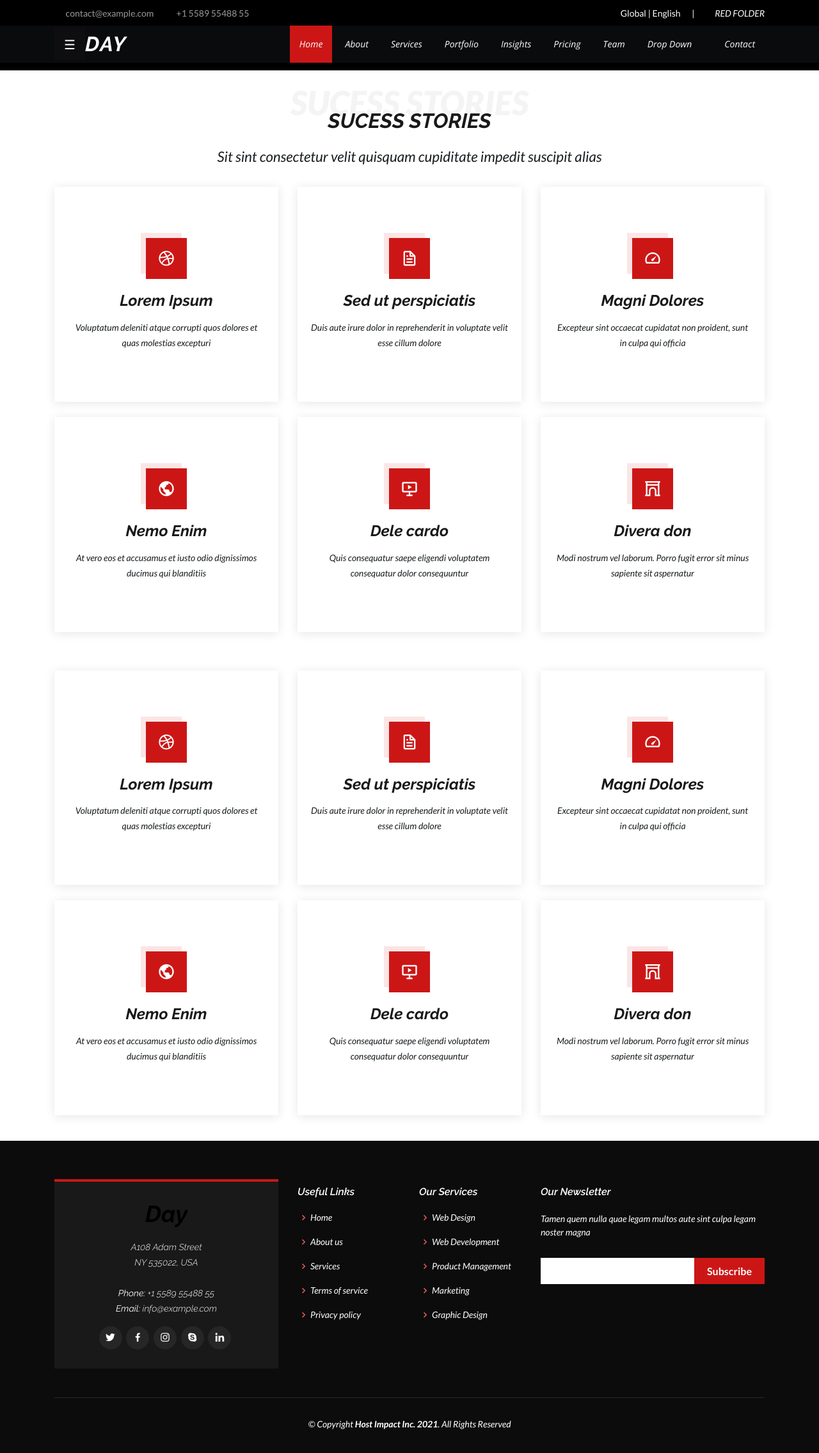
After one commit to Eng-HassanRaza/dashboard, a Django app: page /insights/about in a window 1280 px wide. The commit adds this page. Shown: the whole page at 64% size. Run offline with Django 3.2, Linux system fonts and the light colour scheme; parts of the project's set-up code (start-up, migrations or seed data) failed here and were passed over; some libraries are stand-ins or nearby versions; some web fonts are replaced.

```diff
--- a/core/templates/front-end/index.html
+++ b/core/templates/front-end/index.html
@@ -1,11 +1,11 @@
 {% extends "front-end/template.html" %}
 {% block content %}
   {% if page == "index" %}
-    {% with slider_data as slider %}
+    {% with data as data %}
       {% include "front-end/insights/slider.html" %}
     {% endwith %}
   {% endif %}
-    {%with catagories as questions%}
+    {%with data as data%}
       {% include "front-end/parts/main.html" %}
     {%endwith%}
 {% endblock content %}
--- a/core/templates/front-end/insights/slider.html
+++ b/core/templates/front-end/insights/slider.html
@@ -36,7 +36,7 @@
   <div id="myCarousel" class="carousel  carousel-fade" data-ride="carousel">
     <!-- Indicators -->
     <ol class="carousel-indicators">
-        {% for slider in slider_data%}
+        {% for slider in data.slider_data %}
             {% if forloop.first %}
           <li data-target="#myCarousel" data-slide-to="{{forloop.counter}}" class="active"></li>
             {%else%}
@@ -47,7 +47,7 @@
 
     <!-- Wrapper for slides -->
     <div class="carousel-inner">
-         {% for slider in slider_data%}
+         {% for slider in data.slider_data%}
         {% if forloop.first %}
           <div class="item active">
                 <div class="text-area-main">
--- /dev/null
+++ b/core/templates/front-end/insights/success_stories.html
@@ -0,0 +1,123 @@
+{% extends "front-end/template.html" %}
+{% block content %}
+    <!-- ======= Services Section ======= -->
+    <div class="headercover" style="height:110px;background-color:black"></div>
+    <section id="services1" class="services">
+      <div class="container">
+
+        <div class="section-title">
+          <span>Sucess Stories</span>
+          <h2>Sucess Stories</h2>
+          <p>Sit sint consectetur velit quisquam cupiditate impedit suscipit alias</p>
+        </div>
+
+        <div class="row">
+          <div class="col-lg-4 col-md-6 d-flex align-items-stretch" data-aos="fade-up">
+            <div class="icon-box">
+              <div class="icon"><i class="bx bxl-dribbble"></i></div>
+              <h4><a href="">Lorem Ipsum</a></h4>
+              <p>Voluptatum deleniti atque corrupti quos dolores et quas molestias excepturi</p>
+            </div>
+          </div>
+
+          <div class="col-lg-4 col-md-6 d-flex align-items-stretch mt-4 mt-md-0" data-aos="fade-up" data-aos-delay="150">
+            <div class="icon-box">
+              <div class="icon"><i class="bx bx-file"></i></div>
+              <h4><a href="">Sed ut perspiciatis</a></h4>
+              <p>Duis aute irure dolor in reprehenderit in voluptate velit esse cillum dolore</p>
+            </div>
+          </div>
+
+          <div class="col-lg-4 col-md-6 d-flex align-items-stretch mt-4 mt-lg-0" data-aos="fade-up" data-aos-delay="300">
+            <div class="icon-box">
+              <div class="icon"><i class="bx bx-tachometer"></i></div>
+              <h4><a href="">Magni Dolores</a></h4>
+              <p>Excepteur sint occaecat cupidatat non proident, sunt in culpa qui officia</p>
+            </div>
+          </div>
+
+          <div class="col-lg-4 col-md-6 d-flex align-items-stretch mt-4" data-aos="fade-up" data-aos-delay="450">
+            <div class="icon-box">
+              <div class="icon"><i class="bx bx-world"></i></div>
+              <h4><a href="">Nemo Enim</a></h4>
+              <p>At vero eos et accusamus et iusto odio dignissimos ducimus qui blanditiis</p>
+            </div>
+          </div>
+
+          <div class="col-lg-4 col-md-6 d-flex align-items-stretch mt-4" data-aos="fade-up" data-aos-delay="600">
+            <div class="icon-box">
+              <div class="icon"><i class="bx bx-slideshow"></i></div>
+              <h4><a href="">Dele cardo</a></h4>
+              <p>Quis consequatur saepe eligendi voluptatem consequatur dolor consequuntur</p>
+            </div>
+          </div>
+
+          <div class="col-lg-4 col-md-6 d-flex align-items-stretch mt-4" data-aos="fade-up" data-aos-delay="750">
+            <div class="icon-box">
+              <div class="icon"><i class="bx bx-arch"></i></div>
+              <h4><a href="">Divera don</a></h4>
+              <p>Modi nostrum vel laborum. Porro fugit error sit minus sapiente sit aspernatur</p>
+            </div>
+          </div>
+
+        </div>
+
+      </div>
+    </section><!-- End Services Section -->
+    <section id="services2" class="services">
+      <div class="container">
+        <div class="row">
+          <div class="col-lg-4 col-md-6 d-flex align-items-stretch" data-aos="fade-up">
+            <div class="icon-box">
+              <div class="icon"><i class="bx bxl-dribbble"></i></div>
+              <h4><a href="">Lorem Ipsum</a></h4>
+              <p>Voluptatum deleniti atque corrupti quos dolores et quas molestias excepturi</p>
+            </div>
+          </div>
+
+          <div class="col-lg-4 col-md-6 d-flex align-items-stretch mt-4 mt-md-0" data-aos="fade-up" data-aos-delay="150">
+            <div class="icon-box">
+              <div class="icon"><i class="bx bx-file"></i></div>
+              <h4><a href="">Sed ut perspiciatis</a></h4>
+              <p>Duis aute irure dolor in reprehenderit in voluptate velit esse cillum dolore</p>
+            </div>
+          </div>
+
+          <div class="col-lg-4 col-md-6 d-flex align-items-stretch mt-4 mt-lg-0" data-aos="fade-up" data-aos-delay="300">
+            <div class="icon-box">
+              <div class="icon"><i class="bx bx-tachometer"></i></div>
+              <h4><a href="">Magni Dolores</a></h4>
+              <p>Excepteur sint occaecat cupidatat non proident, sunt in culpa qui officia</p>
+            </div>
+          </div>
+
+          <div class="col-lg-4 col-md-6 d-flex align-items-stretch mt-4" data-aos="fade-up" data-aos-delay="450">
+            <div class="icon-box">
+              <div class="icon"><i class="bx bx-world"></i></div>
+              <h4><a href="">Nemo Enim</a></h4>
+              <p>At vero eos et accusamus et iusto odio dignissimos ducimus qui blanditiis</p>
+            </div>
+          </div>
+
+          <div class="col-lg-4 col-md-6 d-flex align-items-stretch mt-4" data-aos="fade-up" data-aos-delay="600">
+            <div class="icon-box">
+              <div class="icon"><i class="bx bx-slideshow"></i></div>
+              <h4><a href="">Dele cardo</a></h4>
+              <p>Quis consequatur saepe eligendi voluptatem consequatur dolor consequuntur</p>
+            </div>
+          </div>
+
+          <div class="col-lg-4 col-md-6 d-flex align-items-stretch mt-4" data-aos="fade-up" data-aos-delay="750">
+            <div class="icon-box">
+              <div class="icon"><i class="bx bx-arch"></i></div>
+              <h4><a href="">Divera don</a></h4>
+              <p>Modi nostrum vel laborum. Porro fugit error sit minus sapiente sit aspernatur</p>
+            </div>
+          </div>
+
+        </div>
+
+      </div>
+    </section><!-- End Services Section -->
+
+{%endblock content %}
--- a/core/templates/front-end/parts/header.html
+++ b/core/templates/front-end/parts/header.html
@@ -9,7 +9,7 @@
       <nav class="nav-menu d-none d-lg-block">
         <ul>
           <li class="active"><a href="/">Home</a></li>
-          <li><a href="/#about">About</a></li>
+          <li><a href="/insights/about">About</a></li>
           <li><a href="/#services">Services</a></li>
           <li><a href="/#portfolio">Portfolio</a></li>
           <li><a href="/insights">Insights</a></li>
--- a/main/urls.py
+++ b/main/urls.py
@@ -13,4 +13,5 @@ urlpatterns = [
     path('insights/<int:id>/', views.insight_post, name='insight_post_page'),
     path('insights/catagories/<slug:catagory>/', views.insight_catagory, name='insight_catagory_page'),
     path('insights/question-answer', views.insight_question_answer, name='insight_question_answer'),
+    path('insights/about', views.success_stories, name='insight_success_stories'),
 ]
--- a/main/views.py
+++ b/main/views.py
@@ -8,9 +8,11 @@ def index(request):
     context = {}
     sliders = Slider.objects.all()
     catagories = Catagory.objects.all()
+    posts = Post.objects.all().order_by('-id')
+    latest = posts[:3]
     context['page'] = 'index'
-    context['slider_data'] = sliders
-    context['catagories'] = catagories
+    data = {'latest': latest, 'slider_data': sliders,'questions':catagories}
+    context['data'] = data
 
     html_template = loader.get_template('front-end/index.html')
     return HttpResponse(html_template.render(context, request))
@@ -94,3 +96,8 @@ def insight_question_answer(request):
 
 
     return JsonResponse(data)
+
+def success_stories(request):
+    context = {}
+    html_template = loader.get_template('front-end/insights/success_stories.html')
+    return HttpResponse(html_template.render(context, request))
```
Also changed, not shown: core/templates/front-end/parts/main.html (+38 -14 lines).
